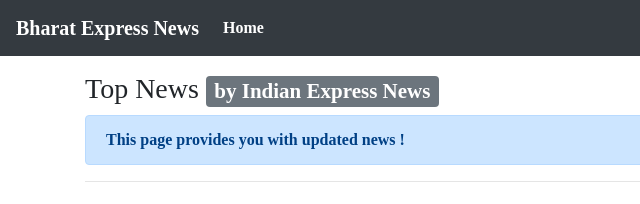
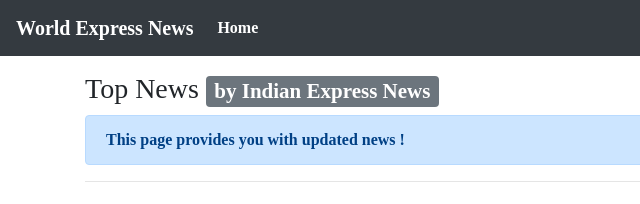
Before and after one commit to SpandyBoss/Bharat-Express-News.github.io, a plain HTML site: page index.html in a window 1280 px wide. Shown: the full height of the page, 0-640 px from the left. Drawn offline with nearby package versions, Linux system fonts and the light colour scheme; no server answers.

Commit message:
Initial Commit

```diff
--- a/index.html
+++ b/index.html
@@ -22,12 +22,12 @@
   } */
 
 </style>
-  <title>Welcome To Bharat Express News</title>
+  <title>Welcome To World Express News</title>
 </head>
 
 <body><b>
   <nav class="navbar navbar-expand-lg navbar-dark bg-dark">
-    <a class="navbar-brand" href="#">Bharat Express News </a>
+    <a class="navbar-brand" href="#">World Express News </a>
     <button class="navbar-toggler" type="button" data-toggle="collapse" data-target="#navbarSupportedContent"
       aria-controls="navbarSupportedContent" aria-expanded="false" aria-label="Toggle navigation">
       <span class="navbar-toggler-icon"></span>
```
